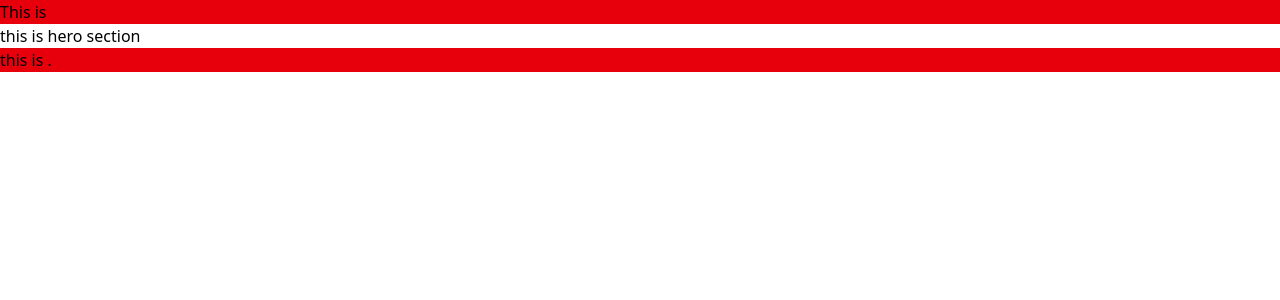
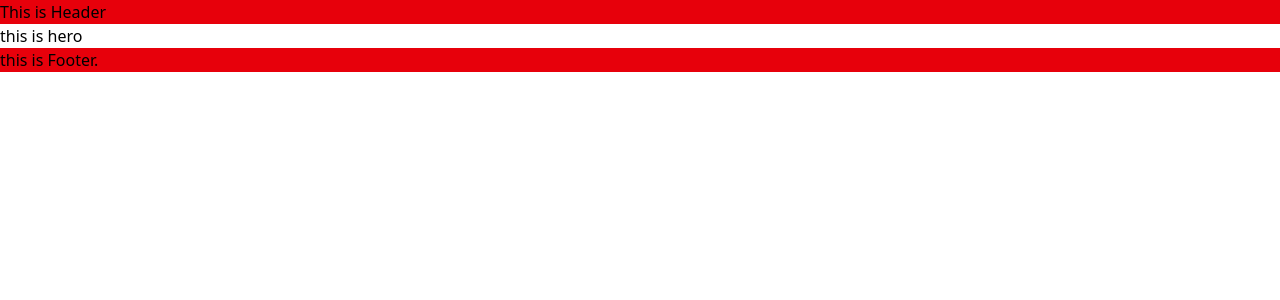
Before and after one commit to Nivesh26/Ecommerce, a React app in the folder Frontend/: page / in a window 1280 px wide. Shown: the top 300 px of the page. Built offline with nearby package versions, Linux system fonts and the light colour scheme; the HTML template or start-up script is replaced by a standard one.

Commit message:
fix: update Footer, Header, and Hero components for text consistency

```diff
--- a/Frontend/src/UserComponent/Footer.tsx
+++ b/Frontend/src/UserComponent/Footer.tsx
@@ -2,7 +2,7 @@ import React from 'react'
 
 const Footer = () => {
   return (
-    <div className='bg-red-600'> this is .</div>
+    <div className='bg-red-600'> this is Footer.</div>
   )
 }
 
--- a/Frontend/src/UserComponent/Header.tsx
+++ b/Frontend/src/UserComponent/Header.tsx
@@ -2,7 +2,7 @@ import React from 'react'
 
 const Header = () => {
   return (
-    <div className='bg-red-600'>This is </div>
+    <div className='bg-red-600'>This is Header</div>
   )
 }
 export default Header
--- a/Frontend/src/UserComponent/Hero.tsx
+++ b/Frontend/src/UserComponent/Hero.tsx
@@ -3,7 +3,7 @@ import React from 'react'
 const Hero = () => {
   return (
     <div>
-       <p>this is hero  section  </p>
+       <p>this is hero    </p>
 
        </div>
 
```
